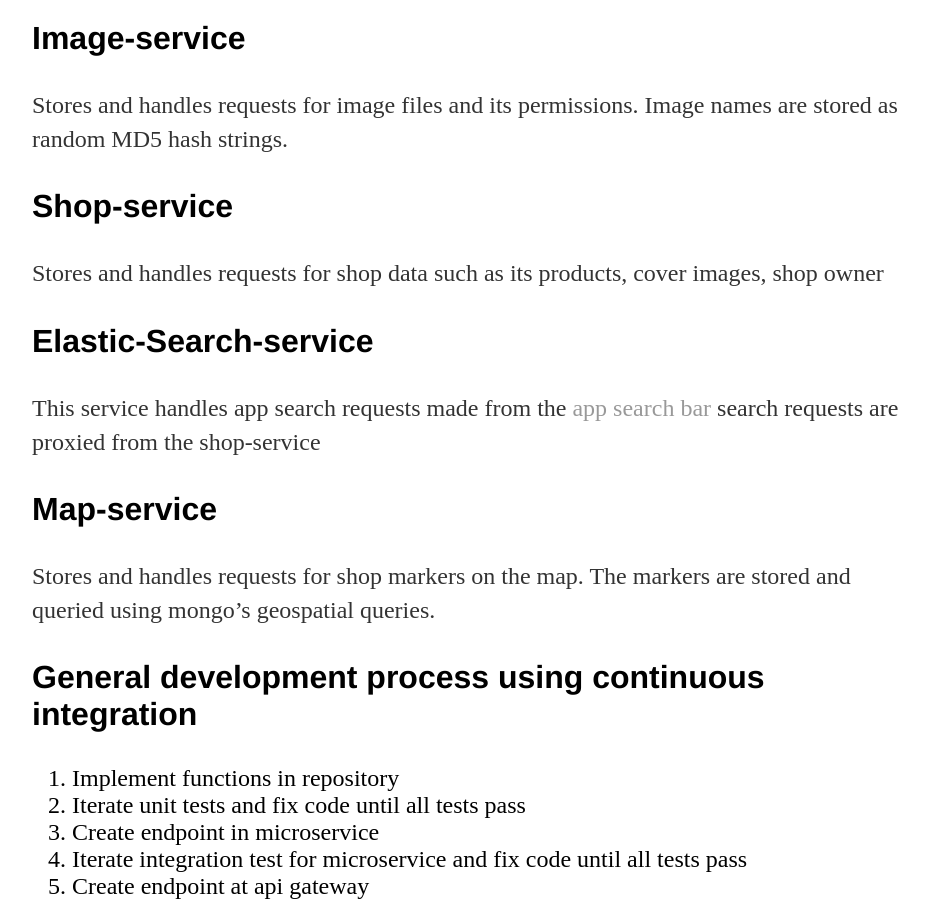
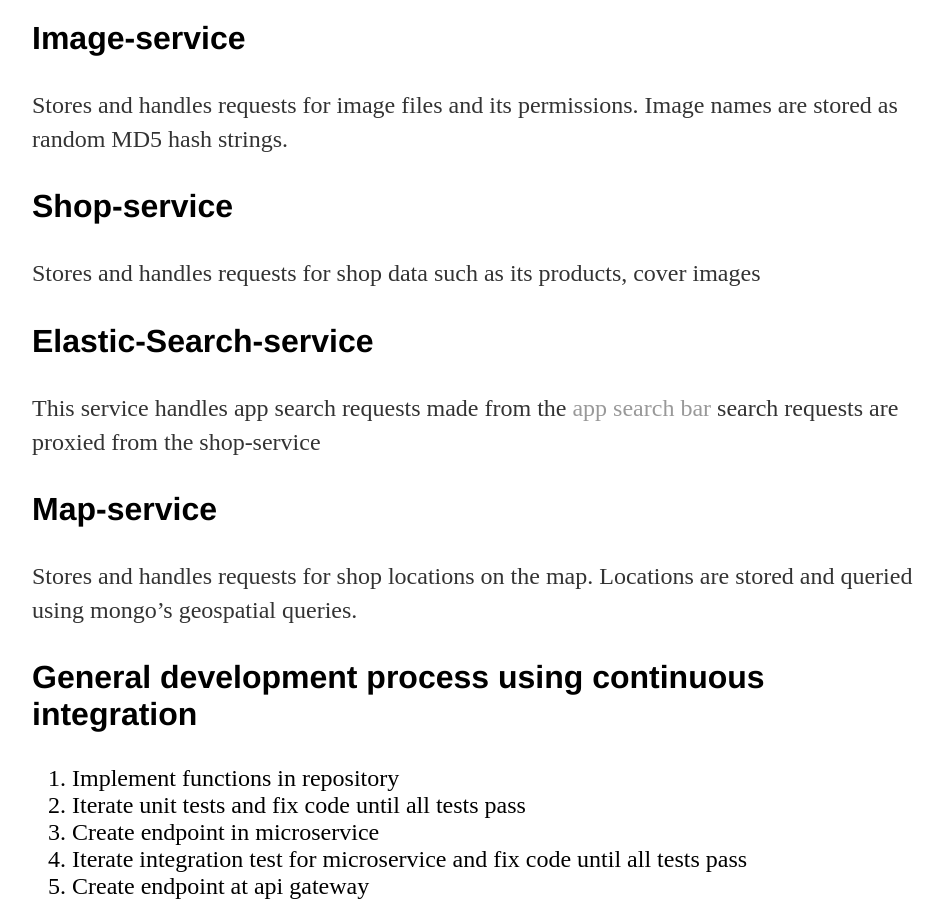
Before and after one commit to jcho7022/jcho7022.github.io, a Jekyll site: the page built from projects/float/index.html, in a window 1280 px wide and 900 px high, scrolled down 5648 px. Shown: the whole window, without its empty margins (160-1102 px from the left). Built offline with Jekyll 4.4.1, drawn with Linux system fonts in a browser that asks for light colours.

Commit message:
Update index.html

```diff
--- a/projects/float/index.html
+++ b/projects/float/index.html
@@ -78,14 +78,14 @@ and search up items using a <a href="https://jcho7022.github.io/projects/float/e
    <p>Stores and handles requests for image files and its permissions. Image names are stored as random MD5 hash strings.</p>
 
    <h3>Shop-service</h3>
-   <p>Stores and handles requests for shop data such as its products, cover images, shop owner</p>
+   <p>Stores and handles requests for shop data such as its products, cover images</p>
 
    <h3>Elastic-Search-service</h3>
    <p>This service handles app search requests made from the <a href="https://jcho7022.github.io/projects/float/elastic_search.jpg">app search bar</a>
        search requests are proxied from the shop-service</p>
 
    <h3>Map-service</h3>
-   <p>Stores and handles requests for shop markers on the map. The markers are stored and queried using mongo’s geospatial queries.</p>
+   <p>Stores and handles requests for shop locations on the map. Locations are stored and queried using mongo’s geospatial queries.</p>
 
 
    <h3>General development process using continuous integration</h3>
```
